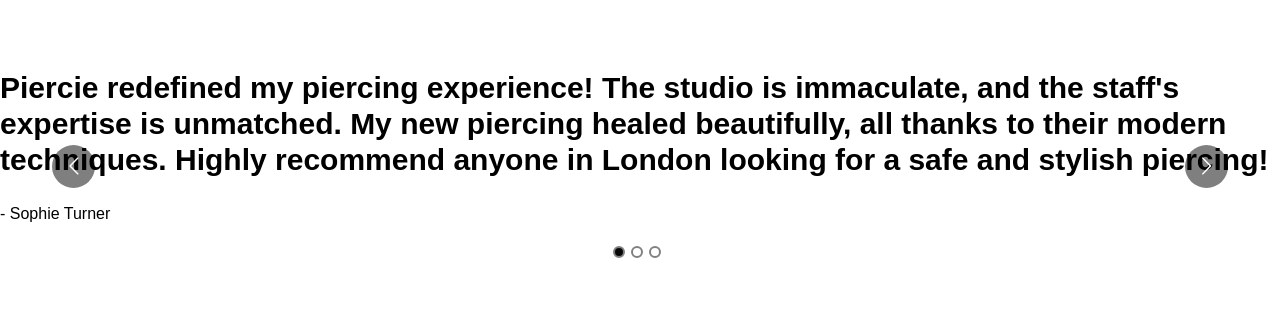
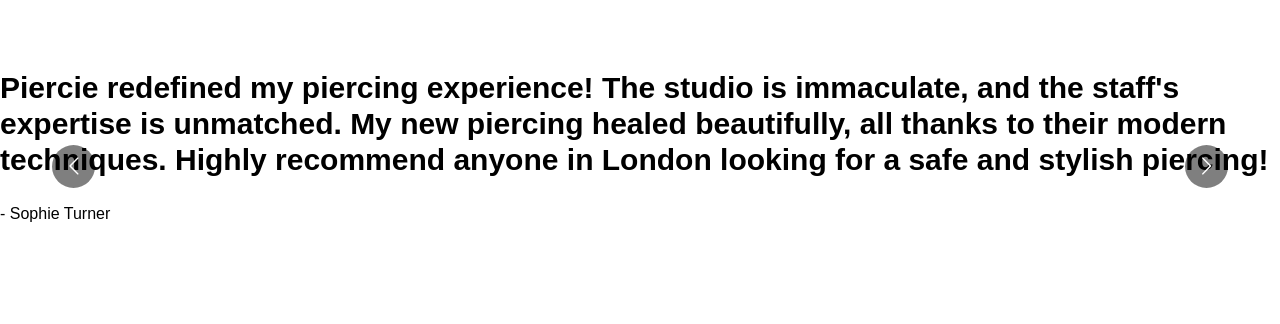
Before and after one commit to Aivanii/Piercie, a React (Vite) app: page / in a window 1280 px wide. Shown: the part 4598-4922 px from the top of the page. Before the commit the page ends 4860 px from the top, so only its background shows below. Built offline with nearby package versions, Linux system fonts and the light colour scheme.

Commit message:
changed margin in slidesReviews

```diff
--- a/src/widgets/sliderReviews/sliderReviews.tsx
+++ b/src/widgets/sliderReviews/sliderReviews.tsx
@@ -38,7 +38,7 @@
       infinite={true}
       showDots={true}
       customTransition={"all .69s ease-in-out"}
-      className="w-dvw max-w-[1920px] m-auto mt-40"
+      className="w-dvw max-w-[1920px] m-auto mt-40 pb-20"
     >
       {slides.map((elem) => (
         <div key = {elem.author} className="max-w-[1280px] m-auto
```
